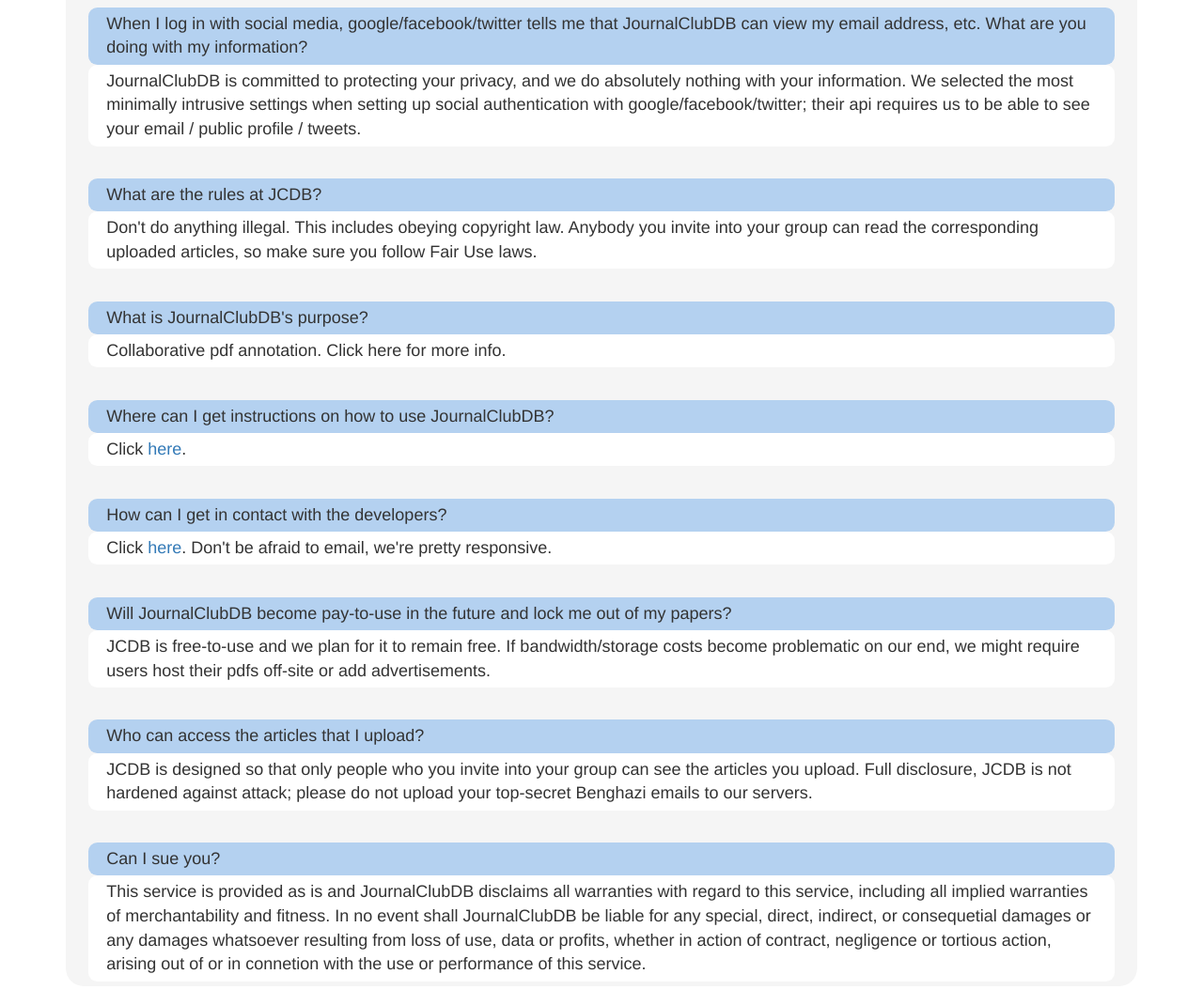
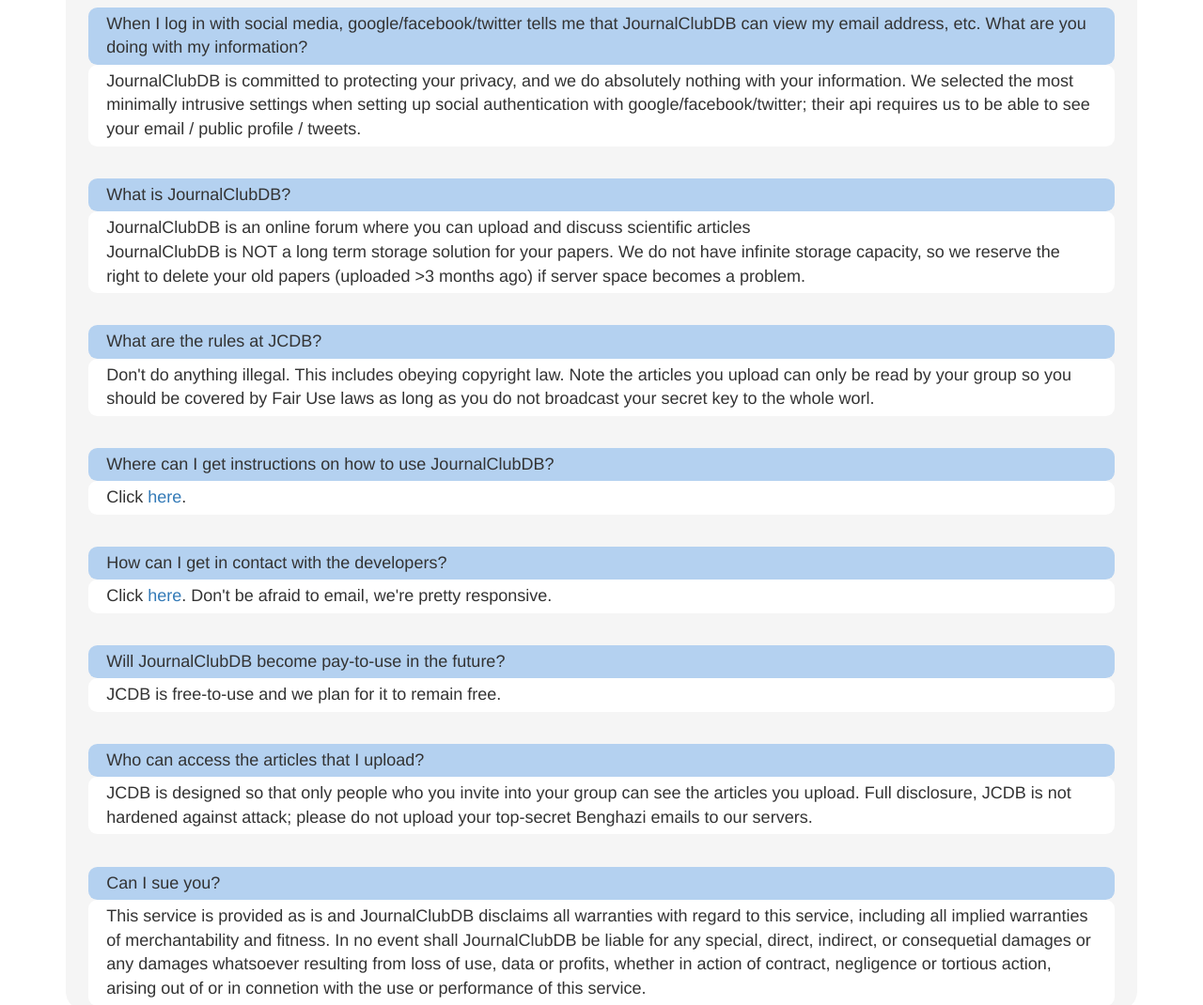
Before and after one commit to michael-chiang-mc5/jcdb-repo, a Django app: page /faq/ in a window 1280 px wide. Shown: the part 170-1240 px from the top of the page at 94% size. Before the commit the page ends 1206 px from the top, so only its background shows below. Run offline with Django 3.2, Linux system fonts and the light colour scheme; some libraries are stand-ins or nearby versions.

Commit message:
Updated faq

```diff
--- a/mySite/UserProfiles/views.py
+++ b/mySite/UserProfiles/views.py
@@ -9,7 +9,6 @@
     userprofile = UserProfile(user=user,alias=user.username)
     userprofile.save()
     new_notification_text = 'Welcome to journalClubDB. \
-                             You can collaboratively annotate pdfs on this website. \
                              Detailed instructions on how to use jcdb are given \
                              <a href="http://www.michael-chiang.com/Blog/#e2">here</a>. \
                              Feel free to delete this message once you are done by \
--- a/mySite/myContent/templates/myContent/faq.html
+++ b/mySite/myContent/templates/myContent/faq.html
@@ -18,14 +18,26 @@
 
     <div class="small-box color-blue">
       When I log in with social media, google/facebook/twitter tells me that JournalClubDB
-      can view my email address, etc.
-      What are you doing with my information?
+      can view my email address, etc. What are you doing with my information?
     </div>
     <div class="small-box">
       JournalClubDB is committed to protecting your privacy, and we do absolutely
       nothing with your information. We selected the most minimally intrusive settings
-      when setting up  social authentication  with google/facebook/twitter;
+      when setting up social authentication with google/facebook/twitter;
       their api requires us to be able to see your email / public profile / tweets.
+    </div>
+
+    <div class="vertical-spacer"></div>
+
+    <div class="small-box color-blue">
+      What is JournalClubDB?
+    </div>
+    <div class="small-box">
+      JournalClubDB is an online forum where you can upload and discuss scientific articles
+      <br />
+      JournalClubDB is NOT a long term storage solution for your papers. We do not have infinite storage
+      capacity, so we reserve the right to delete your old papers (uploaded >3 months ago)
+      if server space becomes a problem.
     </div>
 
     <div class="vertical-spacer"></div>
@@ -34,18 +46,9 @@
       What are the rules at JCDB?
     </div>
     <div class="small-box">
-      Don't do anything illegal. This includes obeying copyright law. Anybody you
-      invite into your group can read the corresponding uploaded articles, so make
-      sure you follow Fair Use laws.
-    </div>
-
-    <div class="vertical-spacer"></div>
-
-    <div class="small-box color-blue">
-      What is JournalClubDB's purpose?
-    </div>
-    <div class="small-box">
-      Collaborative pdf annotation. Click here for more info.
+      Don't do anything illegal. This includes obeying copyright law. Note the articles you
+      upload can only be read by your group so you should be covered by Fair Use laws as long
+      as you do not broadcast your secret key to the whole worl.
     </div>
 
     <div class="vertical-spacer"></div>
@@ -70,13 +73,10 @@
     <div class="vertical-spacer"></div>
 
     <div class="small-box color-blue">
-      Will JournalClubDB become pay-to-use in the future and lock me out of my
-      papers?
+      Will JournalClubDB become pay-to-use in the future?
     </div>
     <div class="small-box">
-      JCDB is free-to-use and we plan for it to remain free. If bandwidth/storage
-      costs become problematic on our end, we might require users host their pdfs
-      off-site or add advertisements.
+      JCDB is free-to-use and we plan for it to remain free.
     </div>
 
     <div class="vertical-spacer"></div>
```
